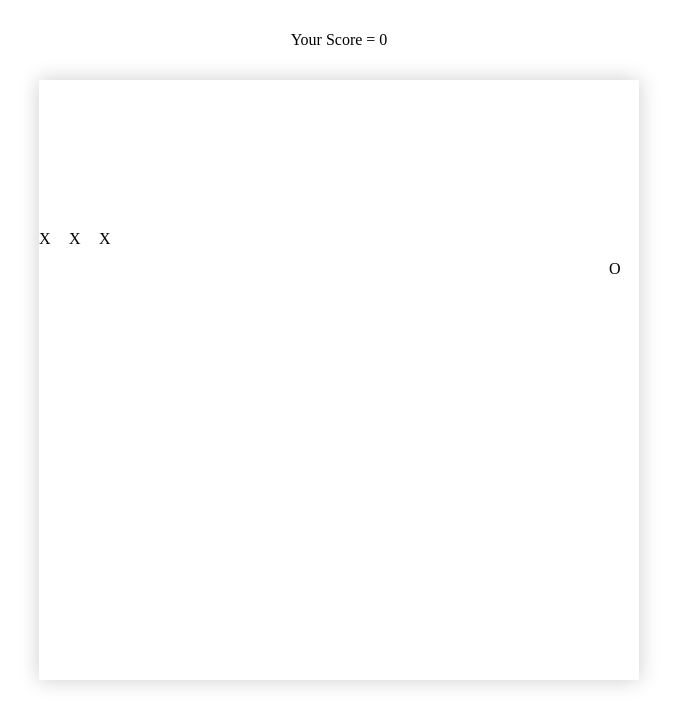
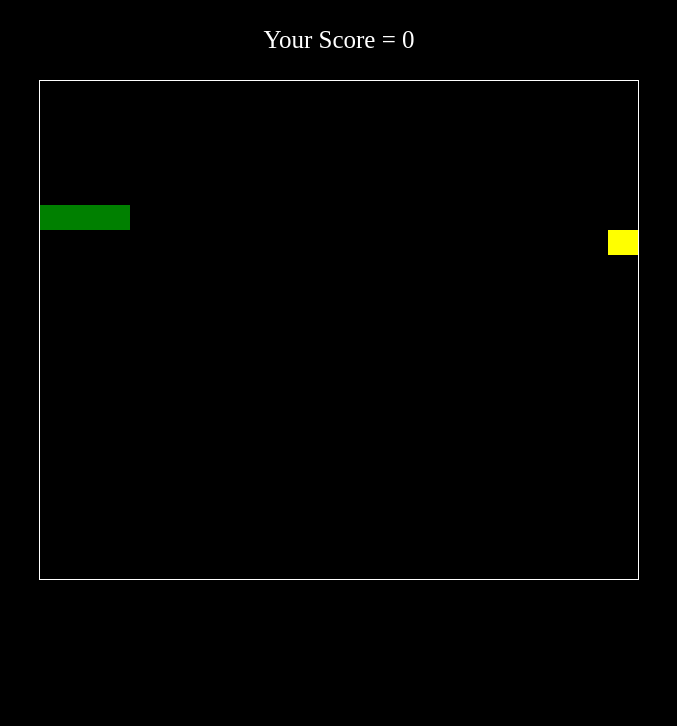
Before and after one commit to izzleshab/SEI---Project---1, a plain HTML site: page index.html in a window 1280 px wide. Shown: the whole page, without its empty margins (301-978 px from the left). Drawn offline with Linux system fonts and the light colour scheme.

Commit message:
snake and food are coloured, adding comments to code

```diff
--- a/index.html
+++ b/index.html
@@ -5,7 +5,7 @@
   <meta name="viewport" content="width=device-width, initial-scale=1.0">
   <link rel="stylesheet" href=styles/main.css>
   <script src="scripts/apps.js" charset="UTF-8"></script>
-  <title>My Project</title>
+  <title>Snake Game</title>
 </head>
 <body>
   <div class="controls-wrapper">
--- a/scripts/apps.js
+++ b/scripts/apps.js
@@ -28,6 +28,7 @@ function init() {
   createGrid()
   checkKey()
   generateFoodPosition()
+  stopScroll()
 
 
   // * EXECUTABLES (Functions)
@@ -64,18 +65,18 @@ function init() {
       snakeBody.forEach(segment => {
         let snakeCell = document.querySelector('[data-index="' + segment.x + '"]')
         if (snakeCell !== null){
-          snakeCell.innerHTML = 'X'
+          snakeCell.style.backgroundColor = 'green'
         }
       })
       if (oldSnakeBody !== NaN) {
         let oldSnakeCell = document.querySelector('[data-index="' + oldSnakeBody + '"]')
         if (oldSnakeCell !== null){
-          oldSnakeCell.innerHTML = ''
+          oldSnakeCell.style.backgroundColor = 'black'
         }
       }
       if (foodObject !== -1) {
         let foodCell = document.querySelector('[data-index="' + foodObject + '"]')
-        foodCell.innerHTML = 'O'
+        foodCell.style.backgroundColor = 'yellow'
       }
     }
   }
@@ -179,6 +180,10 @@ function init() {
     }
   }
 
+  function stopScroll() {
+    window.scrollTo(0, 0)
+  }
+
   function getHead() {
     return snakeBody[snakeBody.length-1].x
   }
--- a/styles/main.css
+++ b/styles/main.css
@@ -1,11 +1,13 @@
 * {
   box-sizing: border-box;
+  font-size: 25px;
+  color: white;
 }
 
 body {
   height: 100vh;
   margin: 0;
-  background-color: ;
+  background-color: black;
 }
 
 .controls-wrapper {
@@ -19,6 +21,7 @@ body {
   height: 90vh;
   display: flex;
   justify-content: center;
+  border: white;
 }
 
 .grid {
@@ -28,9 +31,9 @@ body {
   flex-wrap: wrap;
   height: 100%;
   justify-content: center;
-  height: 600px;
+  height: 500px;
   width: 600px;
-  background-color: white;
+  border: 1px solid white;
 }
 
 .grid div {
@@ -38,7 +41,7 @@ body {
   flex-grow: 1;
   height: 5%;
   width: 5%;
-  background-color: white;
+  background-color: black;
 }
 
 .snake {
```
